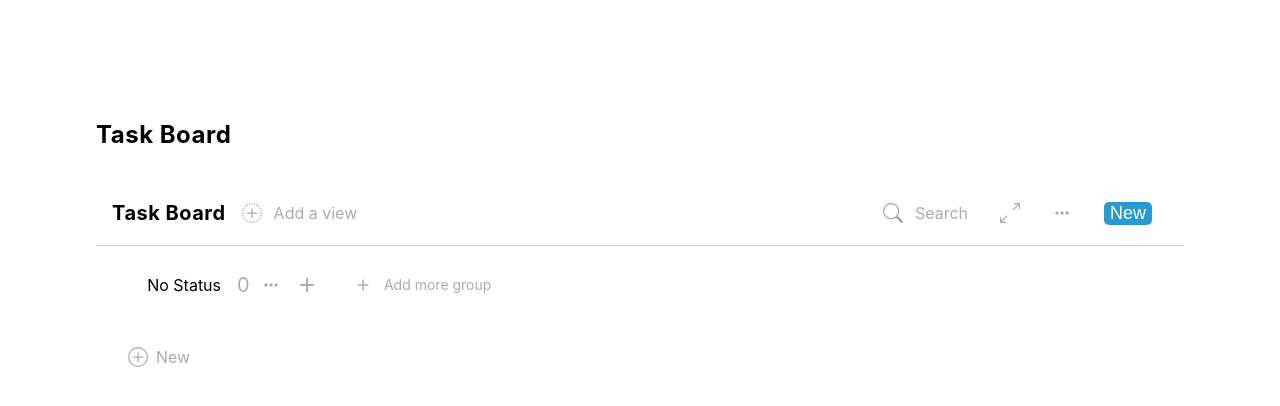
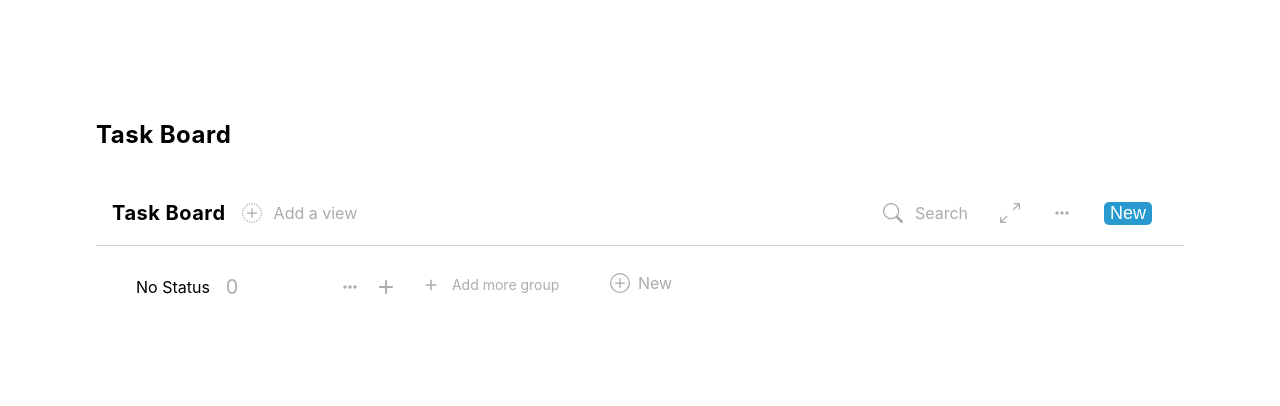
Before and after one commit to manu293/airtribe-frontend, a Next.js app: page / in a window 1280 px wide. Shown: the top 406 px of the page. Built offline with nearby package versions, Linux system fonts and the light colour scheme.

Commit message:
Updated task board styles

```diff
--- a/components/singleBoardStatus.js
+++ b/components/singleBoardStatus.js
@@ -59,8 +59,7 @@ function SingleBoardStatus(props) {
     }
 
     return (
-        <div className={singleBoardStatusStyle.singleBoardStatusContainer} >
-            <div className={singleBoardStatusStyle.singleBoardStausSubContainer}>
+        <div className={singleBoardStatusStyle.singleBoardStausSubContainer}>
                 <div className={singleBoardStatusStyle.leftSide}>
 
                     <span className={`${singleBoardStatusStyle.statusName} ${backgroundColor}`}>
@@ -86,7 +85,6 @@ function SingleBoardStatus(props) {
                     </span>
                 </div>
             </div>
-        </div>
     )
 
 }
--- a/pages/index.js
+++ b/pages/index.js
@@ -173,6 +173,7 @@ function Home() {
 
           <TaskBoardHeader />
 
+          <div className={styles.taskboardElementsContainer}>
             <TaskBoardStatusContainer
               handleAddMoreGroup={handleAddMoreGroup}
               statusList={statusList}
@@ -188,6 +189,7 @@ function Home() {
               handleAddElementToGroup={handleAddElementToGroup}
               handleElementInputChange={handleElementInputChange}
             />
+          </div>
 
         </div>
 
--- a/styles/Home.module.css
+++ b/styles/Home.module.css
@@ -10,3 +10,8 @@
 .taskBoardContainer {
   margin-top: 2rem;
 }
+
+.taskboardElementsContainer {
+  overflow-x: auto;
+  width: 100%;
+}
--- a/styles/SingleBoardStatus.module.css
+++ b/styles/SingleBoardStatus.module.css
@@ -5,10 +5,11 @@
 }
 
 .singleBoardStausSubContainer {
-    width: 200px;
+    width: 300px;
+    padding: 0 0.5rem;
     display: flex;
     align-items: center;
-    justify-content: space-evenly;
+    justify-content: space-between;
 }
 
 .leftSide {
--- a/styles/TaskBoardStatus.module.css
+++ b/styles/TaskBoardStatus.module.css
@@ -1,9 +1,7 @@
 .taskBoardStatusContainer {
     padding: 1rem;
-    display: flex;
-    width: 100%;
-    overflow-x: auto;
-    align-items: center;
+    display: inline-flex;
+    align-items: baseline;
 }
 
 .addMoreConatinerContainer {
```
Lines whose indentation alone changed are shown as unchanged.
